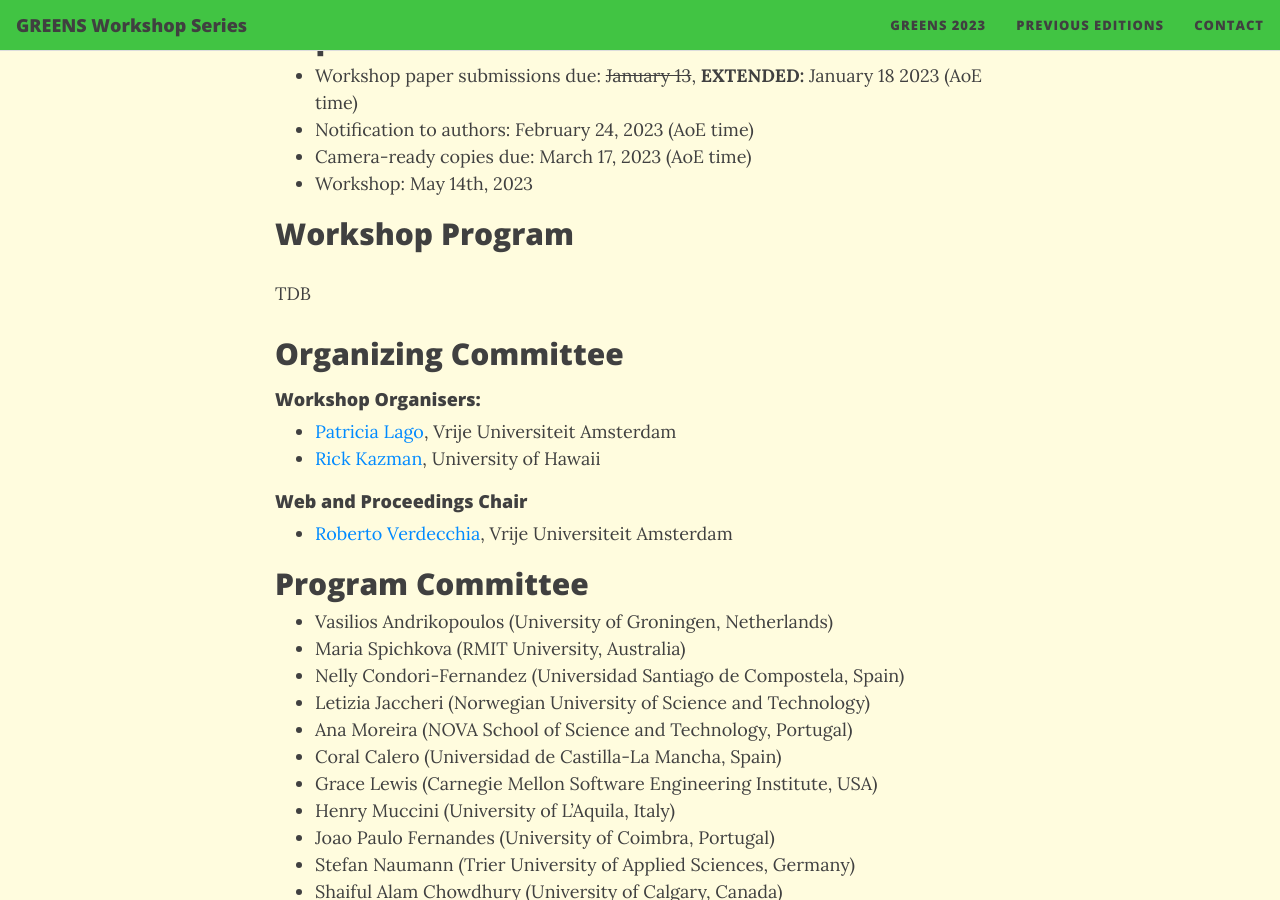
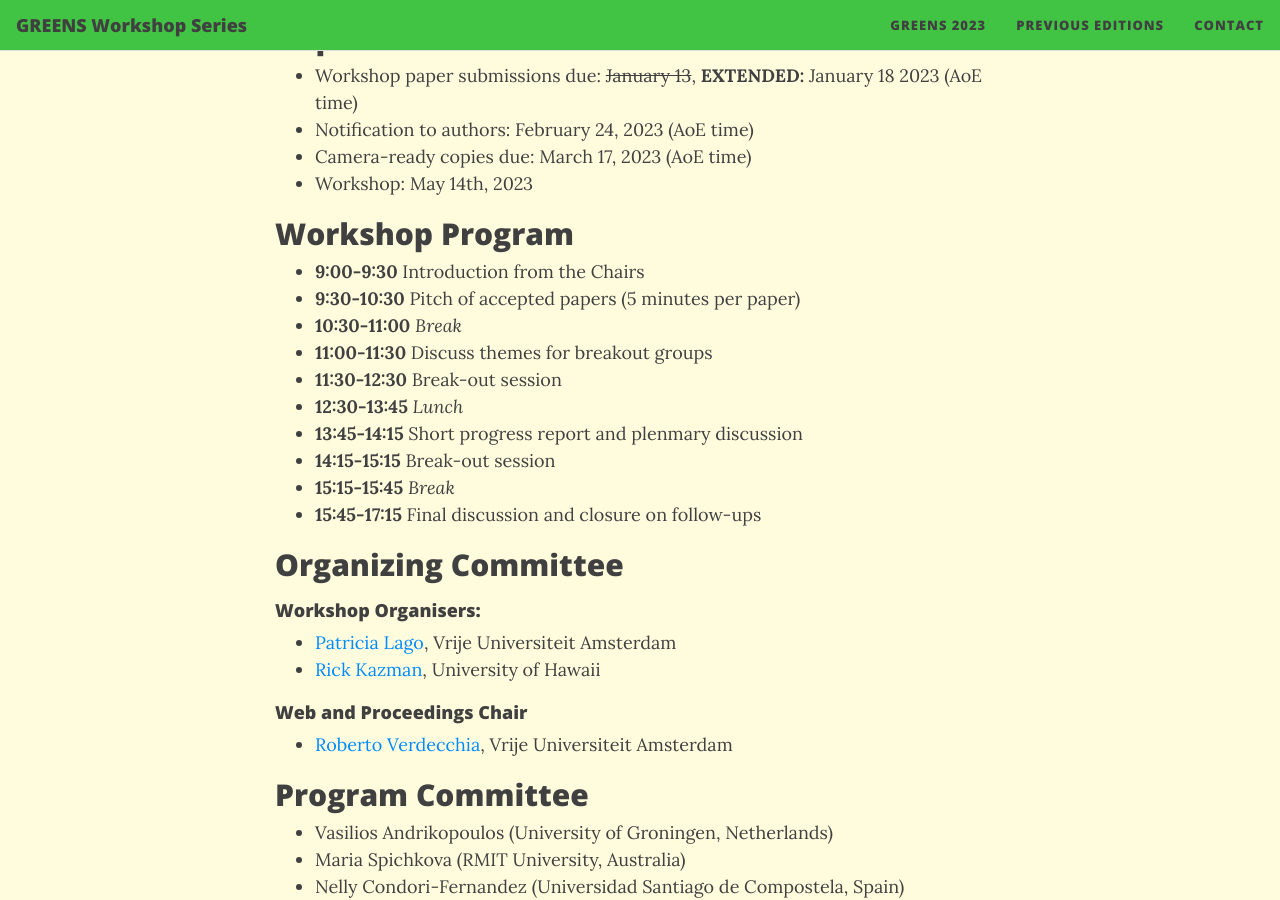
Before and after one commit to greensworkshop/greensworkshop.github.io, a Jekyll site: the page built from GREENS2023.md, in a window 1280 px wide and 900 px high, scrolled down 2088 px. Built offline with Jekyll 4.4.1, drawn with Linux system fonts in a browser that asks for light colours; nearby versions of some CDN libraries.

Commit message:
Update GREENS2023.md

```diff
--- a/GREENS2023.md
+++ b/GREENS2023.md
@@ -71,7 +71,16 @@ We are happy to host the following keynote talk.
 - Norbert Seyff, Birgit Penzenstadler, Stefanie Betz, Ian Brooks, Shola Oyedeji, Jari Porras, Leticia Duboc, Sedef Akinli Kocak and Colin C. Venters. *The Elephant in the Room – Educating Practitioners on Software Development for Sustainability* ([PDF](https://figshare.com/articles/preprint/The_Elephant_in_the_Room_Educating_Practitioners_on_Software_Development_for_Sustainability/14370626), [Video](https://www.dropbox.com/s/ie3l48b0dpk2sf1/Educating%20Practitioners%20Sustainability.mp4?dl=0), [Slides](https://docs.google.com/presentation/d/1bZHOU0DCoP4x9-wtrLoFsANjwCffpWOvRLkIw25M6kU/edit#slide=id.p)) -->
 
 ## Workshop Program
-TDB
+- **9:00-9:30** Introduction from the Chairs
+- **9:30-10:30** Pitch of accepted papers (5 minutes per paper)
+- **10:30-11:00** *Break*
+- **11:00-11:30** Discuss themes for breakout groups
+- **11:30-12:30** Break-out session
+- **12:30-13:45** *Lunch*
+- **13:45-14:15** Short progress report and plenmary discussion
+- **14:15-15:15** Break-out session
+- **15:15-15:45** *Break*
+- **15:45-17:15** Final discussion and closure on follow-ups
 
 <!-- **Before** the workshop days, we will setup a Slack Channel for all registered participants. We will use it to kickstart the working groups to build the GREENS and plan for joint papers.
 The **workshop** itself is organized in **two half-days**, each opening and closing with a plenary, with in-between independent working groups. **More details to come.**
```
